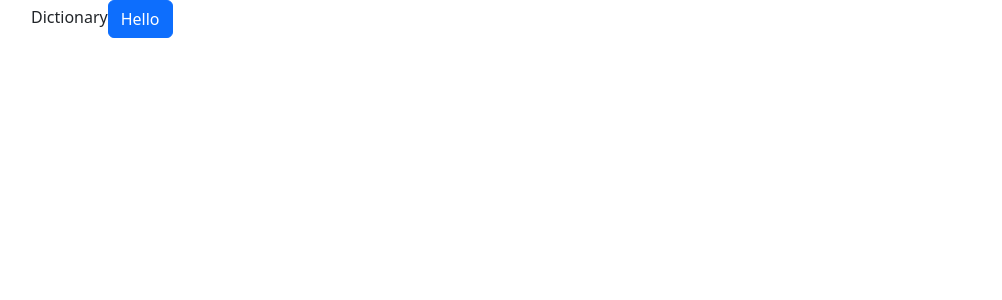
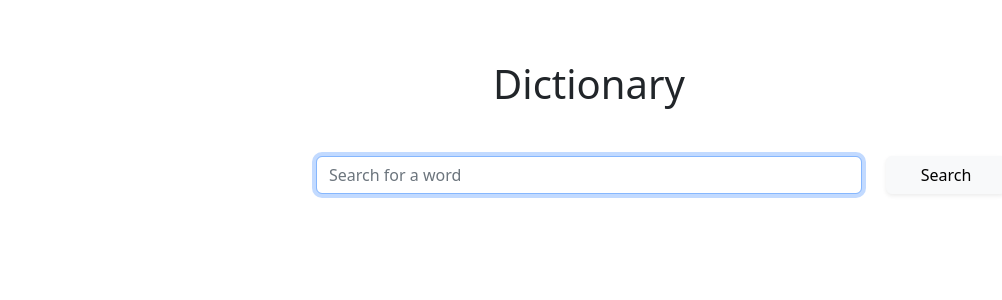
Before and after one commit to nadegerodier/dictionary-app, a React (Create React App) app: page / in a window 1280 px wide. Shown: the top 300 px of the page, without its empty margins (51-1053 px from the left). Built offline with nearby package versions, Linux system fonts and the light colour scheme.

Commit message:
Added Dictionary component with search engine

```diff
--- a/src/App.css
+++ b/src/App.css
@@ -0,0 +1,3 @@
+.container {
+  margin: 60px auto;
+}
--- a/src/App.js
+++ b/src/App.js
@@ -1,13 +1,11 @@
 import "./App.css";
+import Dictionary from "./Dictionary";
 
 export default function App() {
   return (
     <div className="App">
       <div className="container">
-        Dictionary
-        <a href="#" className="btn btn-primary">
-          Hello
-        </a>
+        <Dictionary />
       </div>
     </div>
   );
--- /dev/null
+++ b/src/Dictionary.css
@@ -0,0 +1,7 @@
+.Dictionary h1 {
+  text-align: center;
+}
+
+.Dictionary .search-button {
+  width: 120px;
+}
--- /dev/null
+++ b/src/Dictionary.js
@@ -0,0 +1,45 @@
+import React, { useState } from "react";
+import "./Dictionary.css";
+
+export default function Dictionary() {
+  let [keyword, setKeyword] = useState("");
+
+  function handleKeywordChange(event) {
+    setKeyword(event.target.value);
+  }
+
+  function search(event) {
+    event.preventDefault();
+    alert(`Searching for ${keyword}`);
+  }
+
+  return (
+    <div className="Dictionary">
+      <h1 className="mb-5">Dictionary</h1>
+      <form onSubmit={search}>
+        <div className="row justify-content-end">
+          <div className="col-6">
+            <div className="form-group">
+              <input
+                type="search"
+                onChange={handleKeywordChange}
+                autoFocus={true}
+                placeholder="Search for a word"
+                className="form-control"
+              />
+            </div>
+          </div>
+          <div className="col-3">
+            <div className="form-group">
+              <input
+                type="submit"
+                value="Search"
+                className="btn btn-light shadow-sm search-button"
+              />
+            </div>
+          </div>
+        </div>
+      </form>
+    </div>
+  );
+}
```
